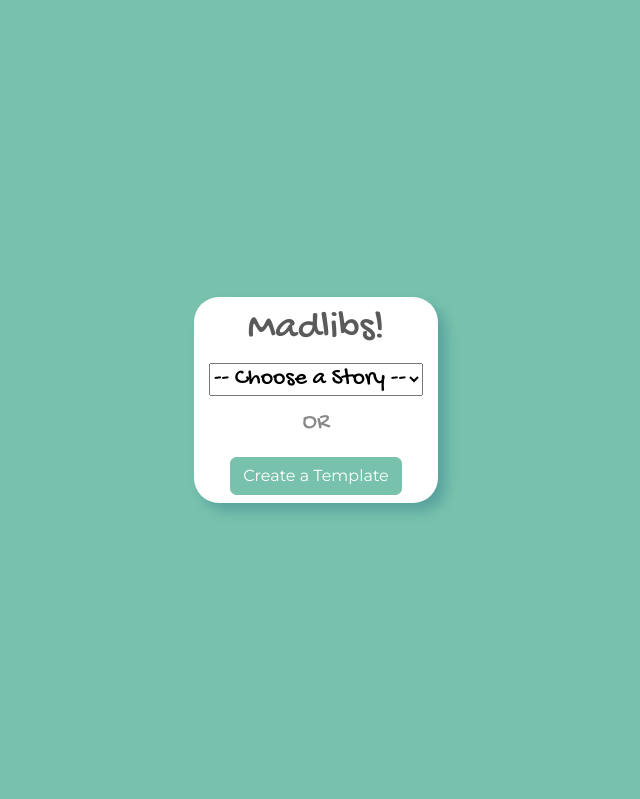
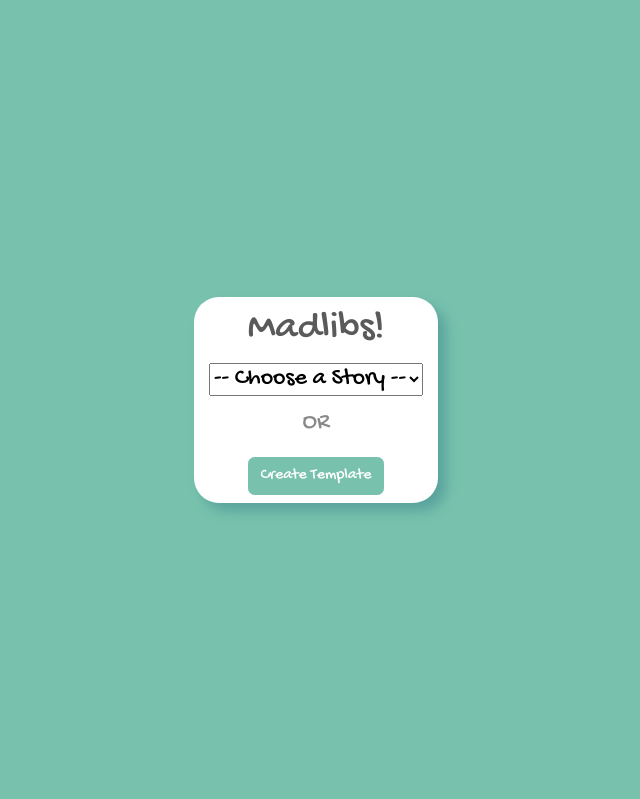
Before and after one commit to juliahowes124/MadLibs, a Flask app: page / in a window 1280 px wide. Shown: the top 799 px of the page, without its empty margins (324-964 px from the left). Run offline with Flask 2, Linux system fonts and the light colour scheme.

Commit message:
clean up and demo gif

```diff
--- a/app.py
+++ b/app.py
@@ -8,37 +8,40 @@ app.config['SECRET_KEY'] = "secret"
 
 # debug = DebugToolbarExtension(app)
 
-
 @app.route('/')
 def index():
-    """ Return Dropdown with story options """
+    """ Render Dropdown with story options """
+
     return render_template("dropdown.html", story_options=stories.keys())
 
 
 @app.route('/results')
 def story_form():
-    """Return MadLibs Questions"""
+    """ Render MadLibs Questions """
+
     session["story"] = request.args["story"]
-    print(session["story"])
     return render_template("questions.html", words=stories[session["story"]].prompts, story_name=session["story"])
 
 
 @app.route('/results', methods=["POST"])
 def results():
-    """Return MadLibs Results"""
+    """ Render MadLibs Generated Story """
+
     story_for_generation = stories[session["story"]]
     return render_template("story.html", story=story_for_generation.generate(request.form))
 
 
 @app.route('/create')
 def show_template_form():
-    """Displays form for creating a new story template"""
+    """ Displays form for creating a new story template """
+
     return render_template("create_story_template.html")
 
 
 @app.route('/create', methods=["POST"])
 def create_template():
-    """Creates a new story from form data and adds to stories"""
+    """ Creates a new story template and adds to dictionary of stories """
+
     story_name = request.form["story_name"]
     word1 = request.form["word_type_1"]
     word2 = request.form["word_type_2"]
--- a/static/madlibs.css
+++ b/static/madlibs.css
@@ -2,7 +2,7 @@ body {
     font-size: 150%;
 }
 
-body, h1, h2, button {
+body, h1, h2, button, a {
     font-family: 'Gochi Hand', cursive !important;
 }
 
--- a/stories.py
+++ b/stories.py
@@ -19,31 +19,26 @@ class Story:
     """
 
     def __init__(self, words, text):
-        """Create story with words and template text."""
+        """ Create story with words and template text. """
         self.prompts = words
         self.template = text
 
     def generate(self, answers):
-        """Substitute answers into text."""
+        """ Substitute answers into text. """
 
         text = self.template
-        print(text)
         for (key, val) in answers.items():
             text = text.replace("{" + key + "}", val)
 
         return text
 
 
-# Here's a story to get you started
-
+# Here are some stories
 silly_story = Story(
     ["place", "noun", "verb", "adjective", "plural_noun"],
     """Once upon a time, in a long-ago {place}, there lived an exceptionally
        {adjective} {noun}. It loved to {verb} with {plural_noun}."""
 )
-
-# Here's another --- you should be able to swap in app.py to use this story,
-# and everything should still work
 
 excited_story = Story(
     ["noun", "verb"],
--- a/templates/dropdown.html
+++ b/templates/dropdown.html
@@ -14,7 +14,7 @@
 </form>
 <p class="text-center">OR</p>
 <div class="text-center pb-2">
-    <a class="btn btn-primary" href="/create">Create a Template</a>
+    <a class="btn btn-primary" href="/create">Create Template</a>
 </div>
 
 {% endblock %}
```
Also changed, not shown: Madlibs.gif (added).
